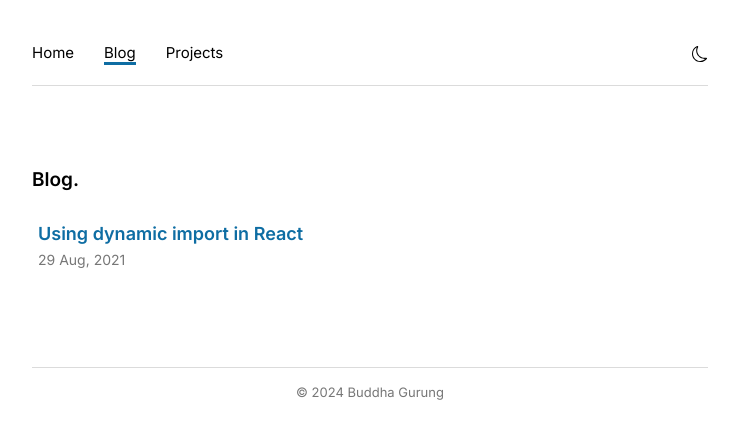
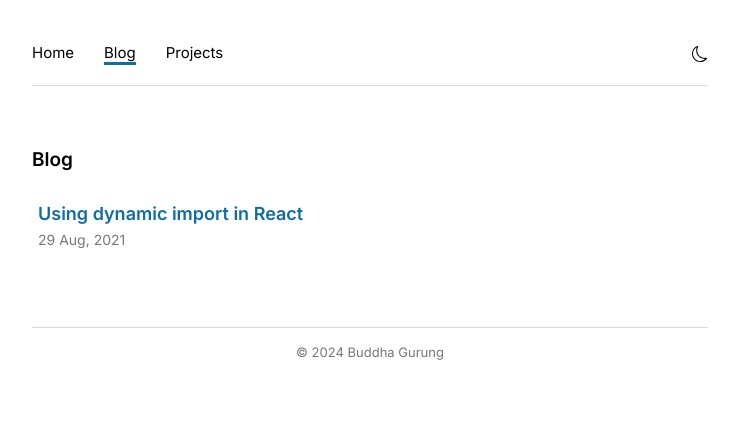
Before and after one commit to buddhagrg/portfolio, a Next.js app: page /blog in a window 1280 px wide. Shown: the top 438 px of the page, without its empty margins (270-1009 px from the left). Built offline with nearby package versions, Linux system fonts and the light colour scheme.

Commit message:
refactor code

```diff
--- a/src/app/blog/page.jsx
+++ b/src/app/blog/page.jsx
@@ -11,7 +11,7 @@ export default function Blog() {
     const posts = getPostMetadata();
     return (
         <>
-            <div className="page-heading">Blog.</div>
+            <div className="page-heading">Blog</div>
             {
                 posts.map(post => <PostItem key={post.title} {...post} />)
             }
--- a/src/app/globals.css
+++ b/src/app/globals.css
@@ -75,7 +75,7 @@ footer {
 }
 
 .content-wrapper {
-    margin: 80px 0px;
+    margin: 60px 0px;
 }
 
 .hero-container {
```
